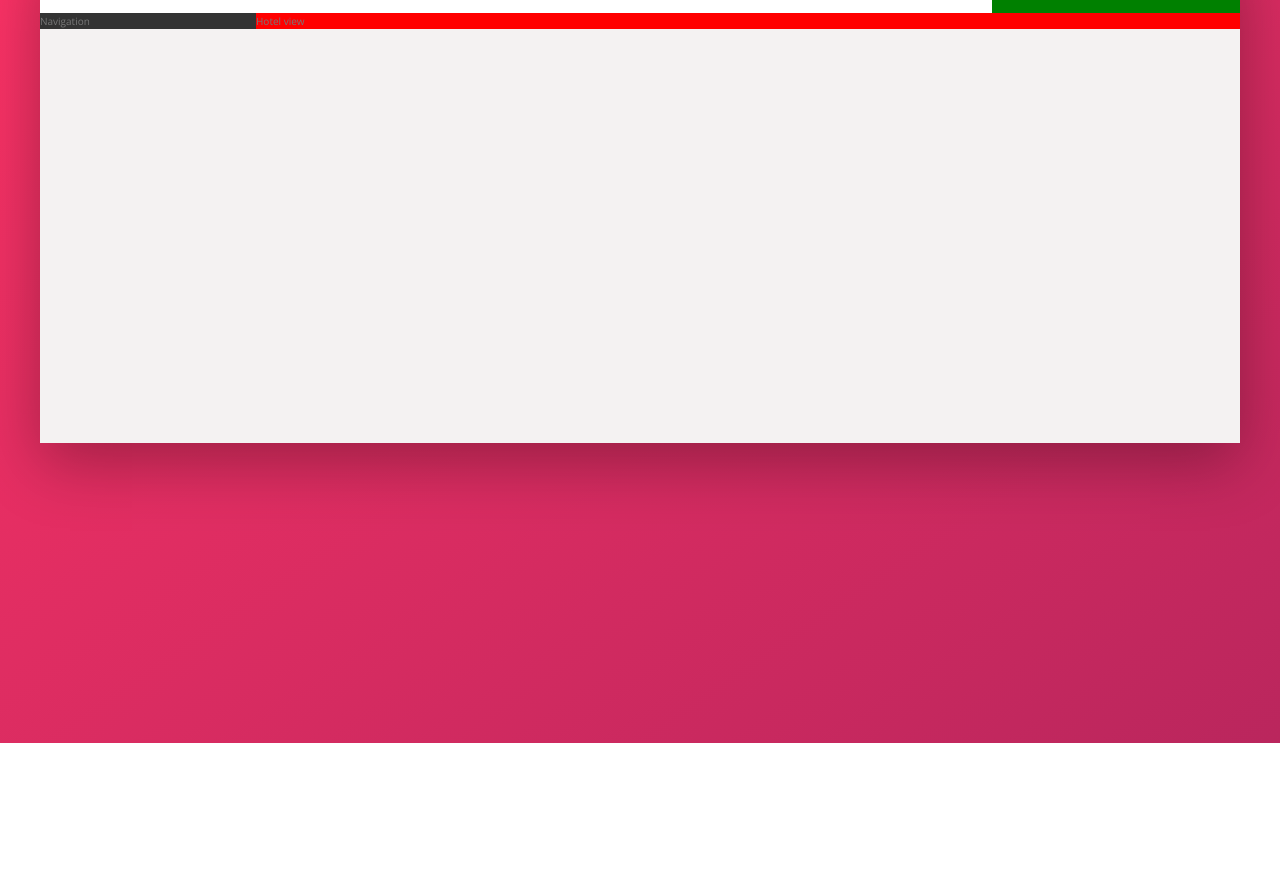
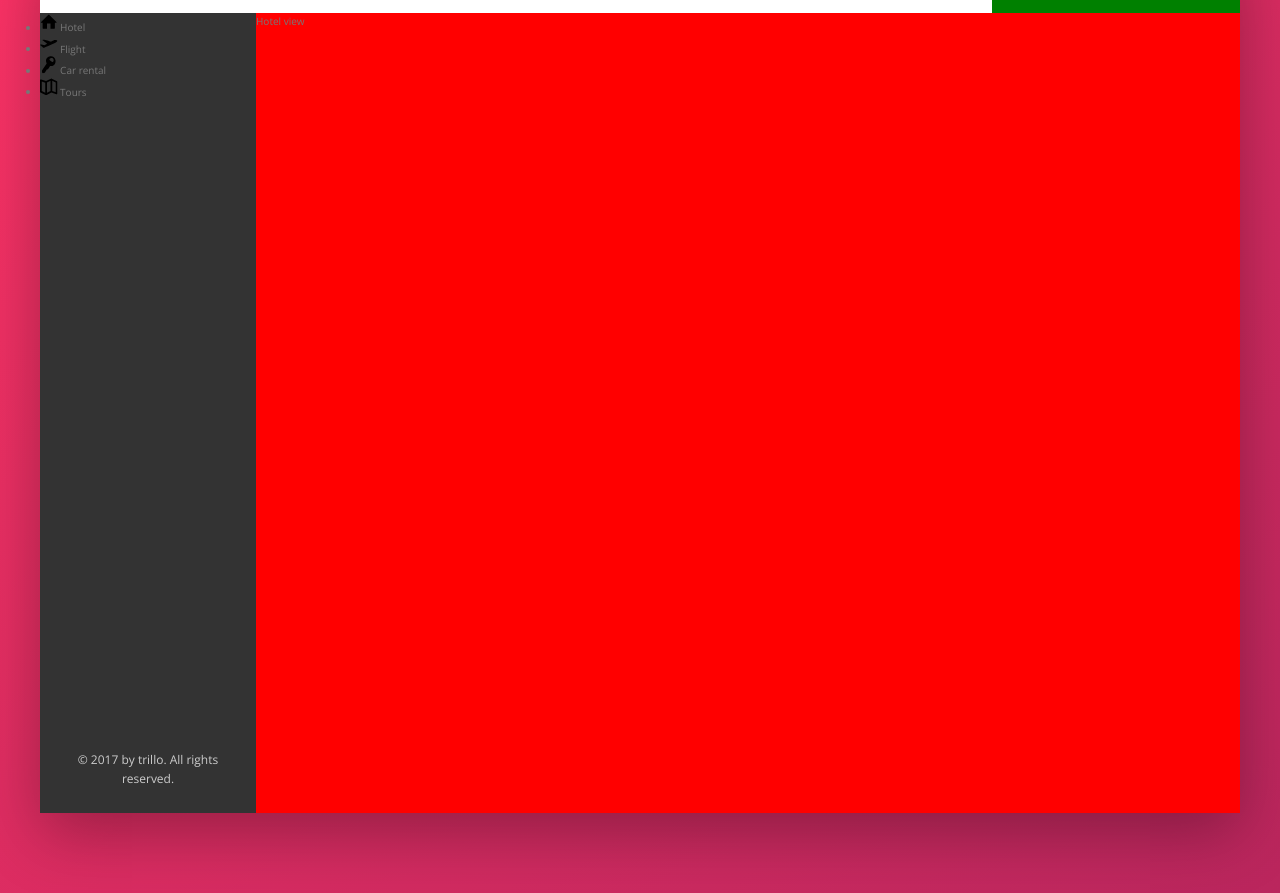
Before and after one commit to RonaldVilorio/Trillo, a website: page index.html in a window 1280 px wide. Shown: the part 137-1030 px from the top of the page. Before the commit the page ends 880 px from the top, so only its background shows below. Drawn offline with nearby package versions, Linux system fonts and the light colour scheme.

Commit message:
building nav pt1 f

```diff
--- a/index.html
+++ b/index.html
@@ -44,7 +44,35 @@
             </header>
             <div class="content">
                 <nav class="sidebar">
-                    Navigation
+                    <ul class="side-nav">
+                        <li class="side-nav__link">
+                            <svg class="side-nav__icon">
+                                <use xlink:href="img/sprite.svg#icon-home"></use>
+                            </svg>
+                            <span>Hotel</span>
+                        </li>
+                        <li class="side-nav__link">
+                            <svg class="side-nav__icon">
+                                <use xlink:href="img/sprite.svg#icon-aircraft-take-off"></use>
+                            </svg>
+                            <span>Flight</span>
+                        </li>
+                        <li class="side-nav__link">
+                            <svg class="side-nav__icon">
+                                <use xlink:href="img/sprite.svg#icon-key"></use>
+                            </svg>
+                            <span>Car rental</span>
+                        </li>
+                        <li class="side-nav__link">
+                            <svg class="side-nav__icon">
+                                <use xlink:href="img/sprite.svg#icon-map"></use>
+                            </svg>
+                            <span>Tours</span>
+                        </li>
+                    </ul>
+                    <div class="legal">
+                        &copy; 2017 by trillo. All rights reserved.
+                    </div>
                 </nav>
                 <main class="hotel-view">
                     Hotel view
--- a/sass/_components.scss
+++ b/sass/_components.scss
@@ -101,17 +101,31 @@
         justify-content: center;
         align-items: center;
     }
-    &__user{
-
-    }
     &__user-photo{
         height: 3.75rem;
         border-radius: 10rem;
         margin-right:1rem;
+    }
+}
+// side navi
 
+.side-nav{
+    &__item{
 
     }
-    &__user-name{
+    &__link{
+
+    }
+    &__icon{
+        width:1.75rem;
+        height:1.75rem;
 
     }
 }
+// legal text
+.legal{
+    font-size: 1.2rem;
+    color: var(--color-grey-light-4);
+    text-align:center;
+    padding:2.5rem;
+}
--- a/sass/_layout.scss
+++ b/sass/_layout.scss
@@ -23,9 +23,13 @@
 .sidebar{
     background-color: var(--color-grey-dark-1);
     flex:0 0 18%;
+    display: flex;
+    flex-direction: column;
+    justify-content:space-between;
 }
 .hotel-view{
     background-color: red;
+    height: 80rem;
     flex:1;
 
 }
```
Also changed, not shown: css/style.comp.css, 1 other file.
